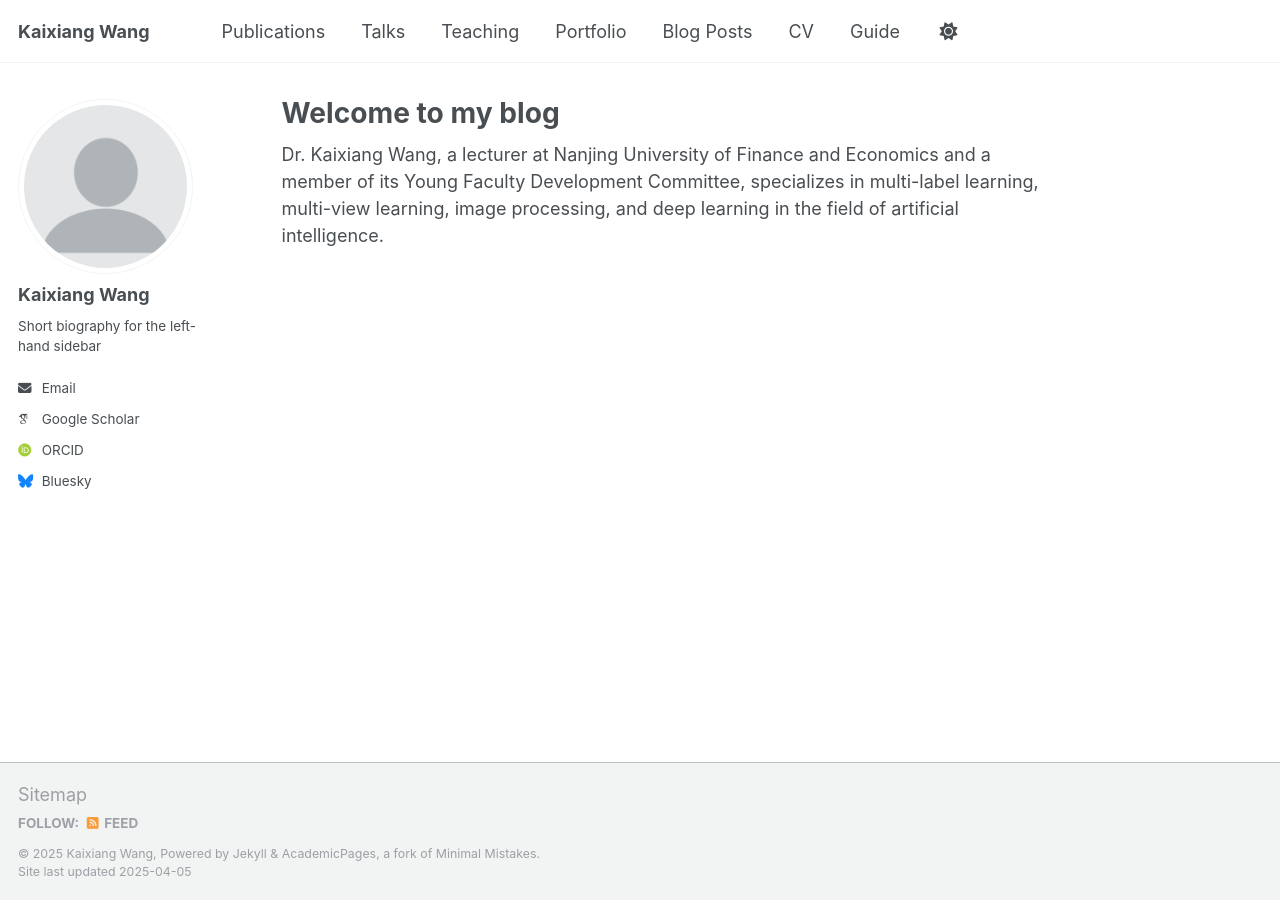
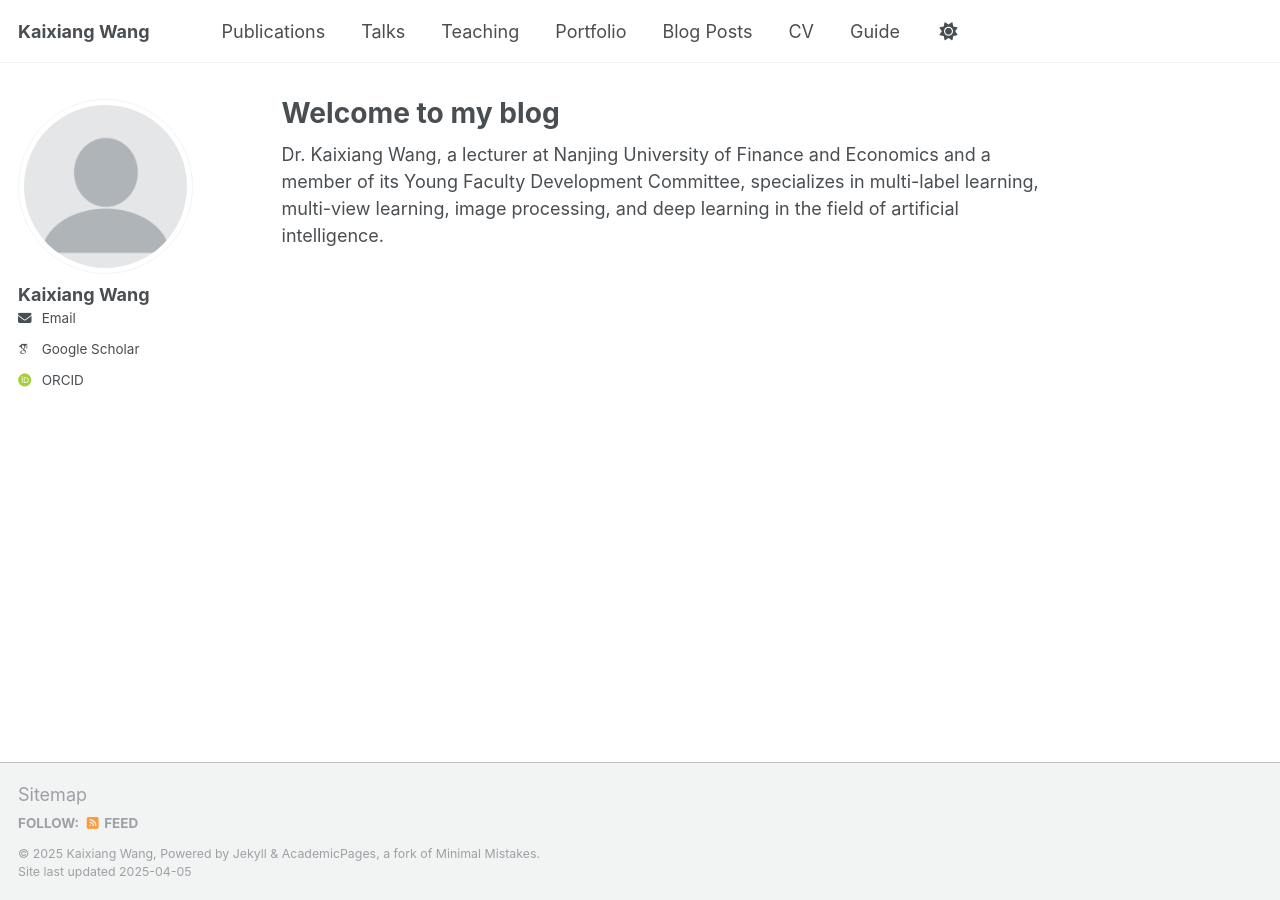
Before and after one commit to kxwangnufe/kxwangnufe.github.io, a Jekyll site: the page built from _pages/about.md, in a window 1280 px wide. Built offline with Jekyll 4.4.1, drawn with Linux system fonts in a browser that asks for light colours; some web fonts are replaced.

Commit message:
Update _config.yml

```diff
--- a/_config.yml
+++ b/_config.yml
@@ -24,7 +24,7 @@ author:
   avatar           : "profile.png"
   name             : "Kaixiang Wang"
   pronouns         : # example: "she/her"
-  bio              : "Short biography for the left-hand sidebar"
+  #bio              : "Short biography for the left-hand sidebar"
   #location         : "Earth"
   #employer         : "Nanjing University of Finance and Economics"
   uri              : # URL
@@ -49,7 +49,7 @@ author:
   stackoverflow    : # User number or user number and name (i.e., use "1" or "1/jeff-atwood")
 
   # Social media
-  bluesky          : "bsky.app" # Replace this with you Bluesky username
+  #bluesky          : "bsky.app" # Replace this with you Bluesky username
   facebook         : # Username
   flickr           : # Username
   foursquare       : # Username
```
